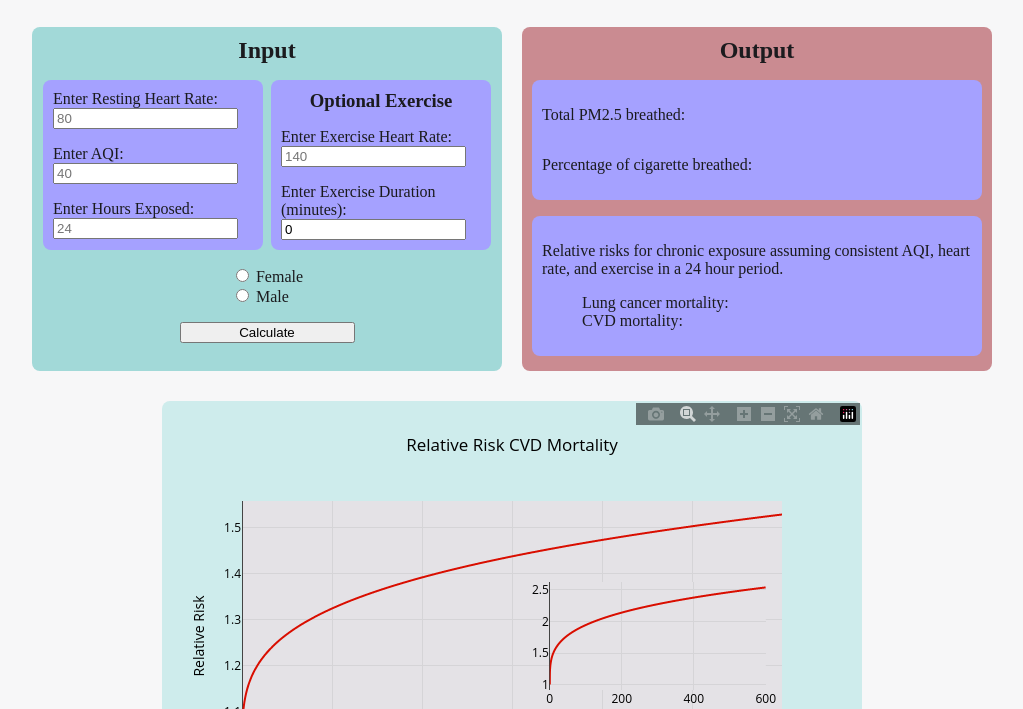
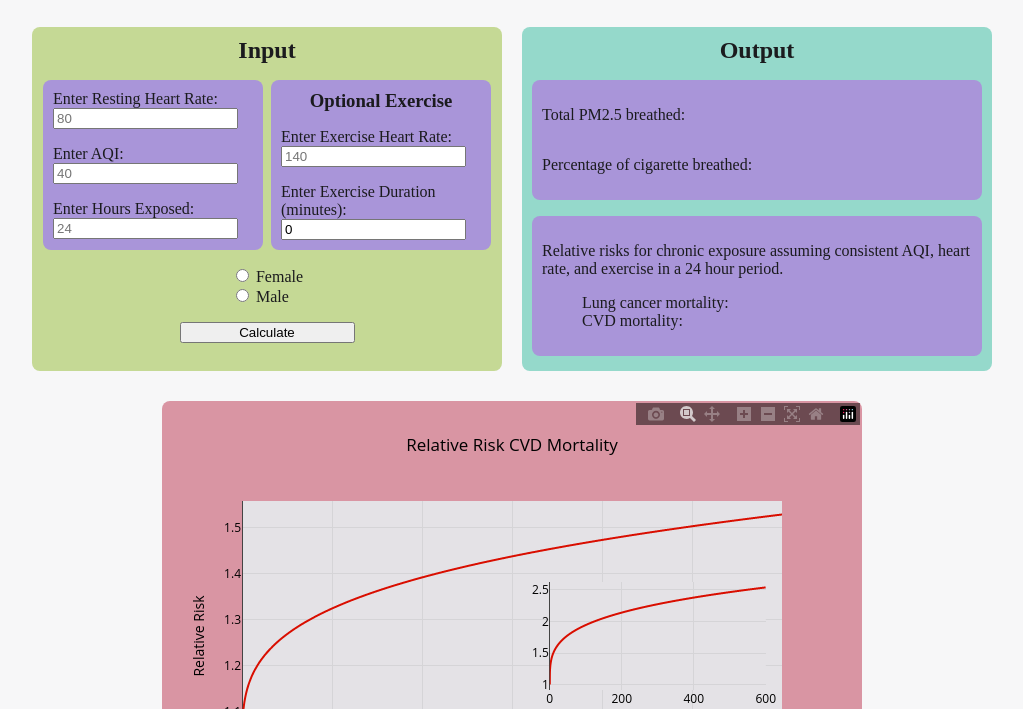
Before and after one commit to gregoryls/exercise-air-quality, a website built with webpack: page src/index.html in a window 1280 px wide. Shown: the part 91-800 px from the top of the page, without its empty margins (128-1151 px from the left). Built offline with nearby package versions, Linux system fonts and the light colour scheme.

Commit message:
color scheme v2

```diff
--- a/src/style.css
+++ b/src/style.css
@@ -30,7 +30,7 @@ h2 {
   width: 450px;
   height: 324px;
   gap: 16px;
-  background-color: #a2d9d8;
+  background-color: #c5d995;
   border-radius: 8px;
 }
 
@@ -41,7 +41,7 @@ h2 {
 
 #restingWrap,
 #exerciseWrap {
-  background-color: #a5a1ff;
+  background-color: #a995d9;
   border-radius: 8px;
   width: 200px;
   display: flex;
@@ -67,7 +67,7 @@ h2 {
 }
 
 #calculatorOutput {
-  background-color: #ca8b91;
+  background-color: #95d9cb;
   padding: 10px;
   width: 450px;
 
@@ -78,7 +78,7 @@ h2 {
 
 #massCigaretteOutput,
 #relativeRisks {
-  background-color: #a5a1ff;
+  background-color: #a995d9;
   border-radius: 8px;
   padding: 10px;
 }
@@ -100,7 +100,7 @@ h2 {
 }
 
 .js-plotly-plot {
-  background-color: #ceecec;
+  background-color: #d995a3;
   border-radius: 8px;
   margin-bottom: 20px;
 }
```
